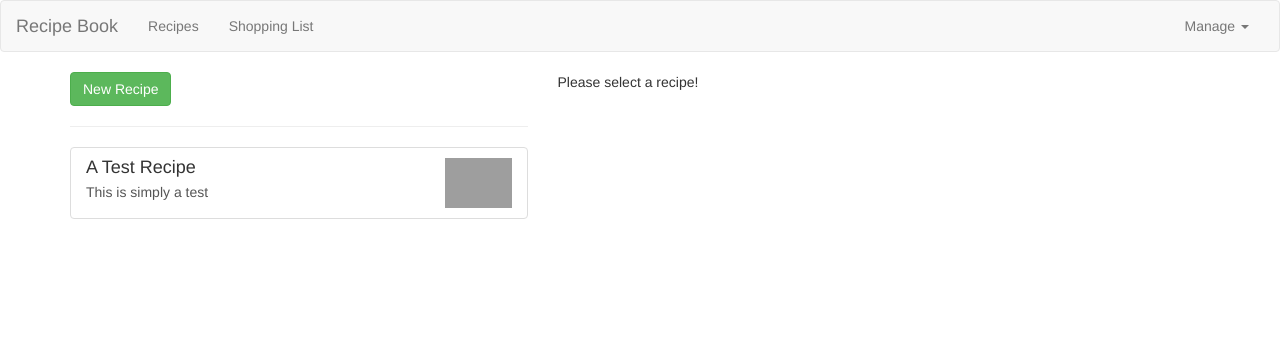
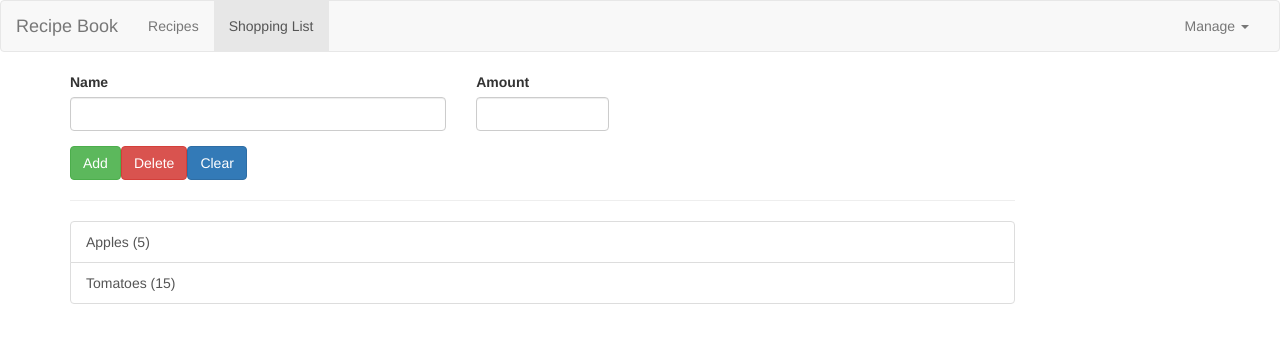
Before and after one commit to 988158/angular_web_app, an Angular app: page /shopping-list in a window 1280 px wide. Shown: the top 342 px of the page. Built offline with nearby package versions, Linux system fonts and the light colour scheme; grey boxes are pictures that could not be loaded.

Commit message:
feat(Routing): Added routing module to the app and removed unnecessary code

```diff
--- /dev/null
+++ b/src/app/app-routing.module.ts
@@ -0,0 +1,18 @@
+import { NgModule } from "@angular/core";
+import { RouterModule, Routes } from "@angular/router";
+import { RecipesComponent } from "./recipes/recipes.component";
+import { ShoppingListComponent } from "./shopping-list/shopping-list.component";
+
+const appRoutes: Routes = [
+    {path: '', redirectTo: '/recipes', pathMatch: 'full'},
+    {path: 'recipes', component: RecipesComponent},
+    {path: 'shopping-list', component: ShoppingListComponent}
+];
+
+@NgModule({
+    imports: [RouterModule.forRoot(appRoutes)],
+    exports: [RouterModule]
+})
+export class AppRoutingModule{
+
+}
--- a/src/app/app.component.html
+++ b/src/app/app.component.html
@@ -3,8 +3,7 @@
 <div class="container">
     <div class="row">
         <div class="col-md-12">
-            <app-recipes *ngIf="loadedFeatured === 'recipe'"></app-recipes>
-            <app-shopping-list *ngIf="loadedFeatured !== 'recipe'"></app-shopping-list>
+            <router-outlet></router-outlet>
         </div>
     </div>
 </div>
--- a/src/app/app.module.ts
+++ b/src/app/app.module.ts
@@ -12,6 +12,7 @@
 import { ShoppingEditComponent } from './shopping-list/shopping-edit/shopping-edit.component';
 import { DropdownDirective } from './share/dropdown.directive';
 import { ShoppingListService } from './shopping-list/shopping-list.service';
+import { AppRoutingModule } from './app-routing.module';
 
 
 @NgModule({
@@ -28,7 +29,8 @@
   ],
   imports: [
     BrowserModule,
-    FormsModule
+    FormsModule,
+    AppRoutingModule
   ],
   providers: [ShoppingListService],
   bootstrap: [AppComponent]
--- a/src/app/header/header.component.html
+++ b/src/app/header/header.component.html
@@ -1,25 +1,21 @@
 <nav class="navbar navbar-default">
     <div class="container-fluid">
         <div class="navbar-header">
-            <button type="button" class="navbar-toggle" (click)="collapsed = !collapsed">
-                <span class="icon-bar" *ngFor="let iconBar of [1, 2, 3]"></span>
-            </button>
-
             <a href="#" class="navbar-brand">Recipe Book</a>
         </div>
 
-        <div class="collapse navbar-collapse" [class.collapse]="collapsed" (window:resize)="collapsed = true">
+        <div class="collapse navbar-collapse" >
             <ul class="nav navbar-nav">
-                <li><a href="#" (click)="onSelect('recipe')">Recipes</a></li>
-                <li><a href="#" (click)="onSelect('shopping-list')">Shopping List</a></li>
+                <li routerLinkActive="active"><a routerLink="/recipes">Recipes</a></li>
+                <li routerLinkActive="active"><a routerLink="/shopping-list">Shopping List</a></li>
             </ul>
 
             <ul class="nav navbar-nav navbar-right">
                 <li class="dropdown" appDropdown>
-                    <a href="#" class="dropdown-toggle" role="button">Manage <span class="caret"></span></a>
+                    <a style="cursor: pointer;" class="dropdown-toggle" role="button">Manage <span class="caret"></span></a>
                     <ul class="dropdown-menu">
-                        <li><a href="#">Save Data</a></li>
-                        <li><a href="#">Fetch Data</a></li>
+                        <li><a style="cursor: pointer;">Save Data</a></li>
+                        <li><a style="cursor: pointer;">Fetch Data</a></li>
                     </ul>
                 </li>
 
--- a/src/app/header/header.component.ts
+++ b/src/app/header/header.component.ts
@@ -1,4 +1,4 @@
-import { Component, EventEmitter, Output } from '@angular/core';
+import { Component } from '@angular/core';
 
 @Component({
   selector: 'app-header',
@@ -6,13 +6,4 @@
   styleUrl: './header.component.css'
 })
 export class HeaderComponent {
-  collapsed = true;
-
-  @Output() featureSelected = new EventEmitter<string>();
-
-  onSelect(feature: string){
-
-    this.featureSelected.emit(feature);
-
-  }
 }
--- a/src/app/recipes/recipe-detail/recipe-detail.component.html
+++ b/src/app/recipes/recipe-detail/recipe-detail.component.html
@@ -22,8 +22,8 @@
         </button>
         <ul class="dropdown-menu">
             <li><a (click)="onAddToShoppingList()" style="cursor: pointer;">To Shopping list</a></li>
-            <li><a href="#">Edit recipe</a></li>
-            <li><a href="#">Delete recipe</a></li>
+            <li><a style="cursor: pointer;">Edit recipe</a></li>
+            <li><a style="cursor: pointer;">Delete recipe</a></li>
         </ul>
         </div>
     </div>
--- a/src/app/recipes/recipe-list/recipe-item/recipe-item.component.html
+++ b/src/app/recipes/recipe-list/recipe-item/recipe-item.component.html
@@ -1,4 +1,6 @@
-<a href="#" class="list-group-item clearfix"
+<a
+style="cursor: pointer;"
+ class="list-group-item clearfix"
 (click)="onSelected()">
     <div class="pull-left">
         <h4 class="list-group-item-heading">{{ recipe.name}}</h4>
```
